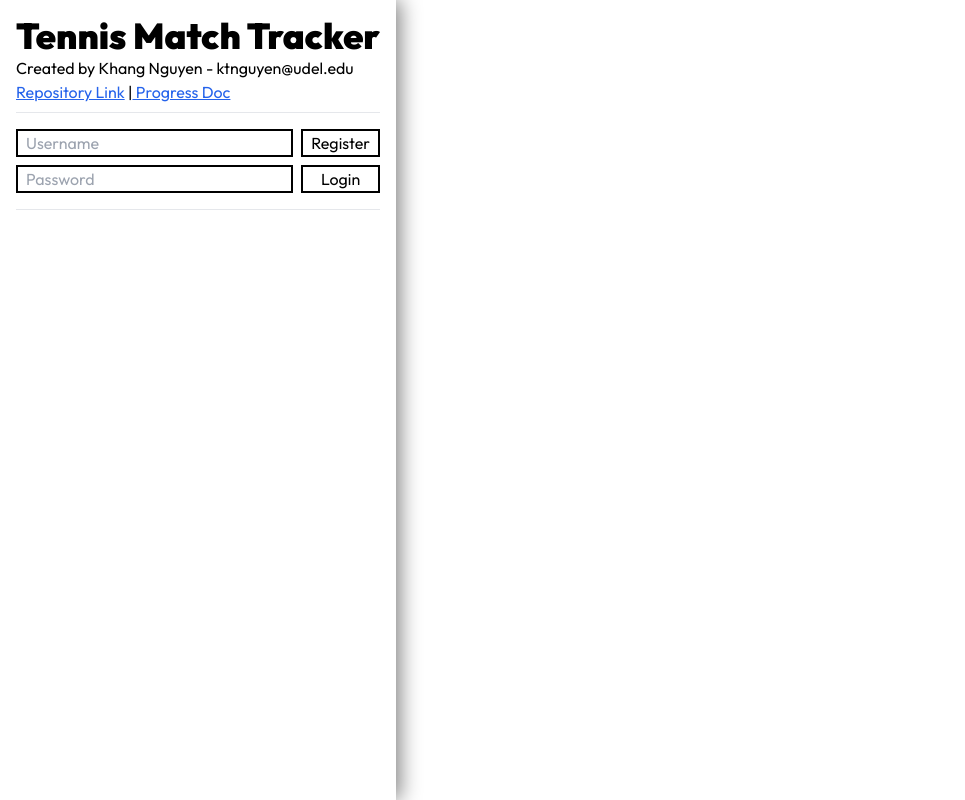
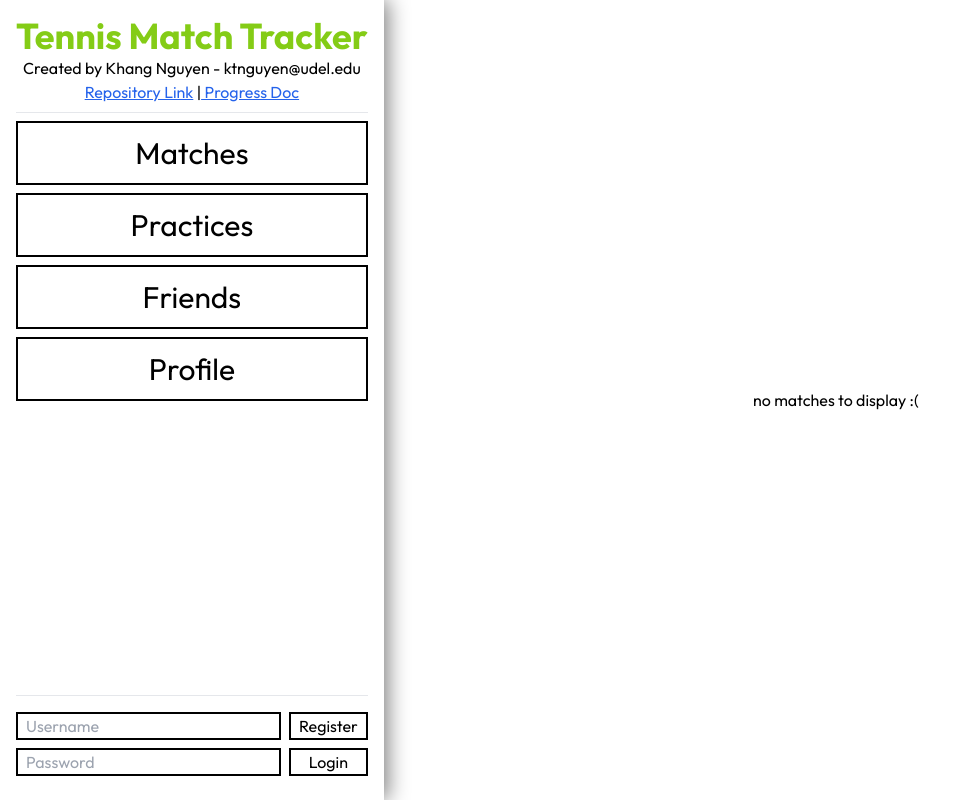
Before and after one commit to Flair74/181final, a React (Create React App) app: page / in a window 1280 px wide. Shown: the whole page, without its empty margins (0-965 px from the left). Built offline with nearby package versions, Linux system fonts and the light colour scheme.

Commit message:
rearrange

```diff
--- a/src/App.tsx
+++ b/src/App.tsx
@@ -3,6 +3,7 @@ import { useState } from 'react';
 import './App.css';
 import Sidebar from './components/sidebar';
 import { User } from './components/interfaces';
+import Content from './components/content';
 
 function App() {
   const [currentUser, setCurrentUser] = useState<User | null>(null);
@@ -14,6 +15,7 @@ function App() {
     // eslint-disable-next-line @typescript-eslint/no-unsafe-return
     return saved ? JSON.parse(saved) : [];
   });
+  const [mode, setMode] = useState<string>("match");
 
   useEffect(() => {
     // eslint-disable-next-line no-undef
@@ -21,8 +23,17 @@ function App() {
   }, [users]);
 
   return (
-    <div className="font-[Outfit]">
-      <Sidebar currentUser={currentUser} setCurrentUser={setCurrentUser} users={users} setUsers={setUsers}/>
+    <div className="font-[Outfit] flex flex-row gap-2 w-screen h-screen">
+      <Sidebar
+        currentUser={currentUser} setCurrentUser={setCurrentUser}
+        users={users} setUsers={setUsers}
+        mode={mode} setMode={setMode}
+      />
+      <Content
+        currentUser={currentUser}
+        mode={mode}
+        setMode={setMode}
+      />
     </div>
   );
 }
--- a/src/components/content.tsx
+++ b/src/components/content.tsx
@@ -1,9 +1,24 @@
+
 import React from 'react';
 import '../App.css';
+import { User } from './interfaces';
 
-function Content(){
+interface ContentProps {
+    currentUser: User | null;
+    mode: string;
+    setMode: React.Dispatch<React.SetStateAction<string>>;
+}
+
+const Content: React.FC<ContentProps> = (props) => {
+    const { currentUser, mode, setMode } = props;
+    currentUser;
+    setMode;
     return (
-        <div></div>
+        <div className='flex flex-1 h-screen justify-center'>
+            {mode === "match" && (
+                <h1 className='place-self-center'>no matches to display :(</h1>
+            )}
+        </div>
     )
 }
 
--- a/src/components/sidebar.tsx
+++ b/src/components/sidebar.tsx
@@ -7,6 +7,8 @@ interface SidebarProps {
     setCurrentUser: React.Dispatch<React.SetStateAction<User | null>>;
     users: User[];
     setUsers: React.Dispatch<React.SetStateAction<User[]>>;
+    mode: string;
+    setMode: React.Dispatch<React.SetStateAction<string>>;
   }
 
   const Sidebar: React.FC<SidebarProps> = (props) => {
@@ -63,8 +65,8 @@ interface SidebarProps {
         <div className='h-full flex flex-col max-w-1/3'>
             <div className="h-screen flex flex-col p-4 mr-auto shadow-[4px_0_20px_grey]">
                 <div className="mr-auto">
-                    <h1 className="text-4xl font-black">Tennis Match Tracker</h1>
-                    <div className="items-center text-md">
+                    <h1 className="mx-auto text-4xl text-lime-500 font-bold ">Tennis Match Tracker</h1>
+                    <div className="mx-auto text-center items-center text-md">
                         <h2>Created by Khang Nguyen - ktnguyen@udel.edu</h2>
                         <h2>
                             <a className="text-blue-600 underline" target="_blank" href="https://github.com/Flair74/181final">Repository Link</a> |
@@ -72,6 +74,20 @@ interface SidebarProps {
                         </h2>
                     </div>
                 </div>
+                <hr className='my-2'></hr>
+                <div className='flex flex-col gap-2'>
+                    {
+                    //<button className="overflow-hidden flex flex-row items-center w-full pr-2 min-h-16 text-3xl">
+                        //<div className="w-1 shadow-[0px_0_20px_rgba(14,165,233,1)] h-full bg-sky-500 mr-4"/>
+                        //<h1 className='font-semibold text-3xl'>Matches</h1>
+                    //</button>
+                    }
+                    <button className="border-2 border-black w-full px-2 min-h-16 text-3xl">Matches</button>
+                    <button className="border-2 border-black w-full px-2 min-h-16 text-3xl">Practices</button>
+                    <button className="border-2 border-black w-full px-2 min-h-16 text-3xl">Friends</button>
+                    <button className="border-2 border-black w-full px-2 min-h-16 text-3xl">Profile</button>
+                </div>
+                <div className='mt-auto'>
                     <hr className='my-2'></hr>
                     <div className="flex flex-col">
                         <div className={`mb-2 flex flex-row gap-2 ${currentUser == null ? "h-0 overflow-hidden" : ""}`}>
@@ -89,7 +105,7 @@ interface SidebarProps {
                             </div>
                         </div>
                     </div>
-                <hr className='my-2'></hr>
+                </div>
             </div>
         </div>
 
```
Lines whose indentation alone changed are shown as unchanged.
